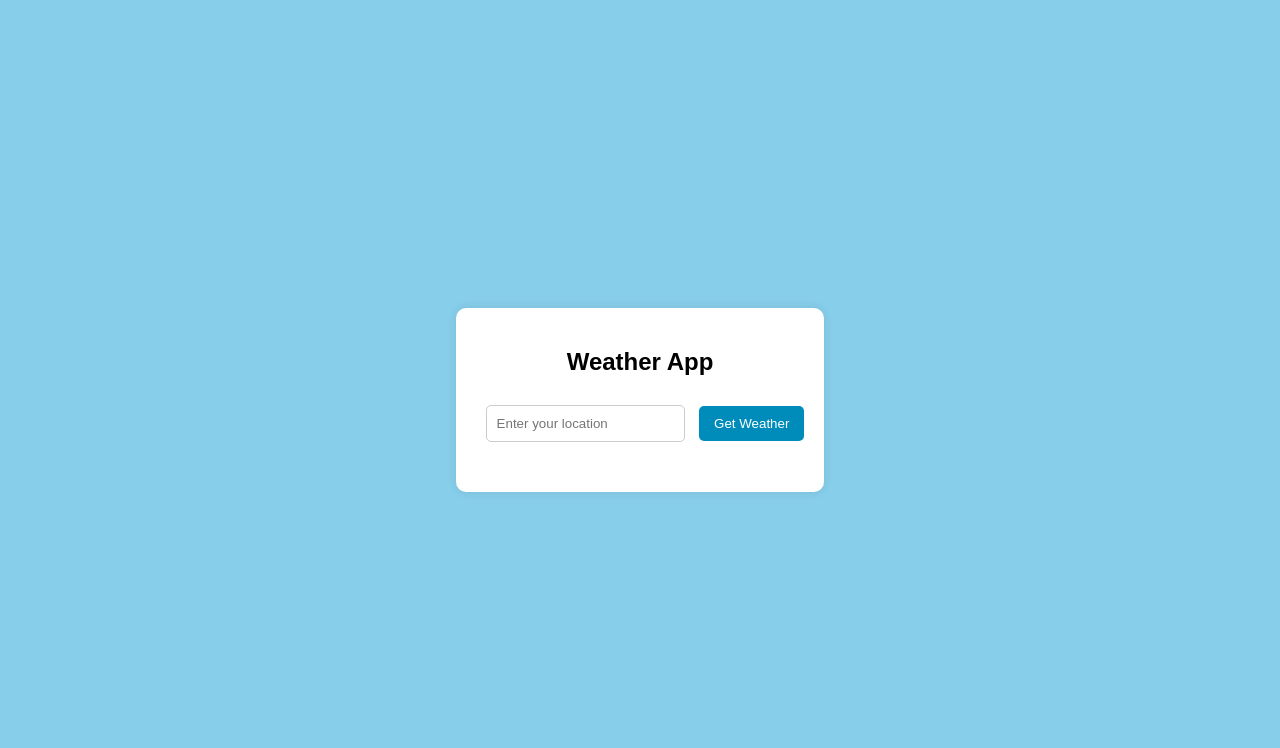
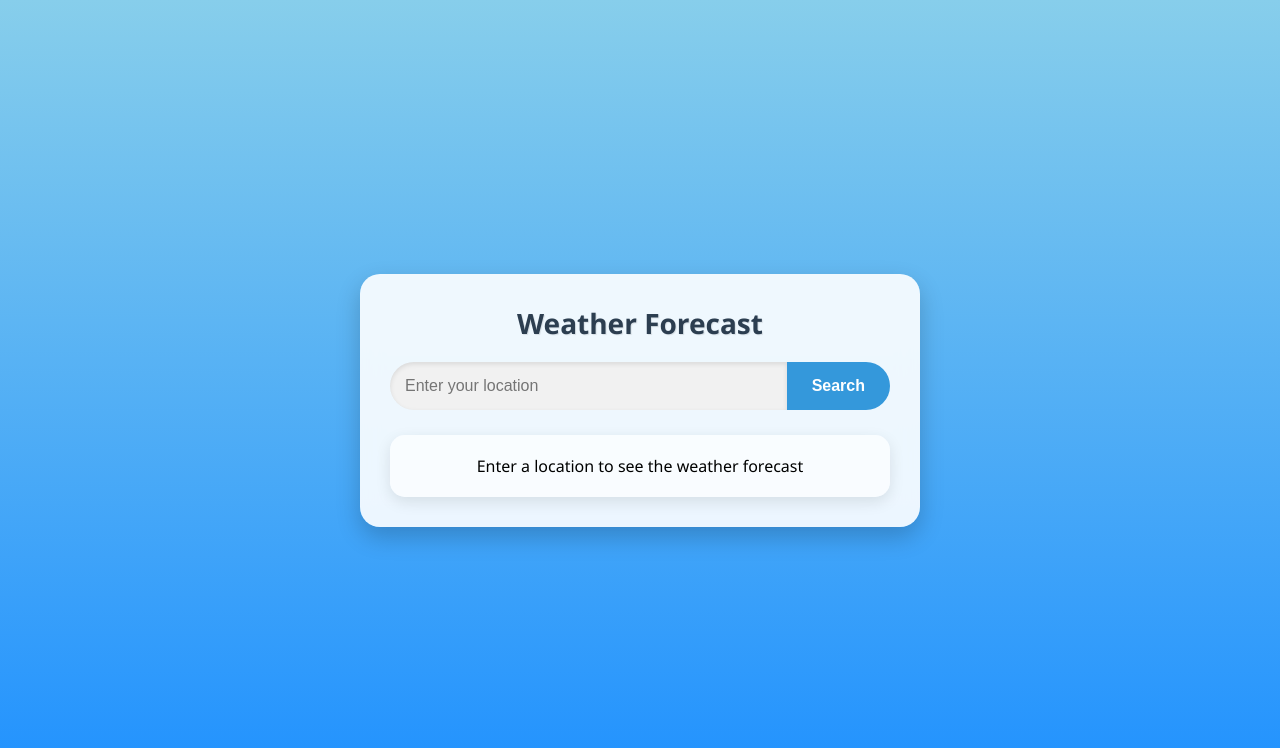
Before and after one commit to Karthiknayak26/wheather_api, a plain HTML site: page index.html in a window 1280 px wide. Drawn offline with Linux system fonts and the light colour scheme.

Commit message:
Update index.html

```diff
--- a/index.html
+++ b/index.html
@@ -7,86 +7,204 @@
   <title>Weather App</title>
   <style>
     body {
-      font-family: Arial, sans-serif;
+      font-family: 'Segoe UI', Tahoma, Geneva, Verdana, sans-serif;
+      margin: 0;
+      padding: 0;
+      min-height: 100vh;
+      background: linear-gradient(to bottom, #87CEEB, #1E90FF);
       display: flex;
       justify-content: center;
       align-items: center;
-      height: 100vh;
-      background-color: #87CEEB;
-      margin: 0;
+      transition: background 0.5s ease;
     }
 
     .container {
+      background: rgba(255, 255, 255, 0.9);
+      border-radius: 20px;
+      box-shadow: 0 10px 25px rgba(0, 0, 0, 0.2);
+      width: 90%;
+      max-width: 500px;
+      padding: 30px;
       text-align: center;
-      background: white;
-      padding: 20px;
-      border-radius: 10px;
-      box-shadow: 0px 0px 10px rgba(0, 0, 0, 0.1);
+      backdrop-filter: blur(10px);
+    }
+
+    h2 {
+      color: #2C3E50;
+      margin-top: 0;
+      margin-bottom: 20px;
+      font-size: 28px;
+      text-shadow: 1px 1px 1px rgba(0, 0, 0, 0.1);
+    }
+
+    .search-box {
+      display: flex;
+      margin-bottom: 25px;
     }
 
     input {
-      padding: 10px;
-      margin: 10px;
-      border: 1px solid #ccc;
-      border-radius: 5px;
+      flex: 1;
+      padding: 15px;
+      border: none;
+      border-radius: 50px 0 0 50px;
+      font-size: 16px;
+      background: #f1f1f1;
+      box-shadow: inset 0 2px 5px rgba(0, 0, 0, 0.1);
+      outline: none;
     }
 
     button {
-      padding: 10px 15px;
+      background: #3498DB;
+      color: white;
       border: none;
-      background-color: #008CBA;
-      color: white;
-      border-radius: 5px;
+      border-radius: 0 50px 50px 0;
+      padding: 0 25px;
       cursor: pointer;
+      transition: background 0.3s;
+      font-size: 16px;
+      font-weight: bold;
+    }
+
+    button:hover {
+      background: #2980B9;
     }
 
     #weather-result {
       margin-top: 20px;
-      font-size: 20px;
+      padding: 20px;
+      border-radius: 15px;
+      background: rgba(255, 255, 255, 0.7);
+      box-shadow: 0 5px 15px rgba(0, 0, 0, 0.1);
+      font-weight: normal;
+      transition: all 0.3s ease;
+    }
+
+    .weather-info {
+      display: none;
+      margin-top: 20px;
+    }
+
+    .location-name {
+      font-size: 26px;
+      color: #2C3E50;
+      margin-bottom: 10px;
+    }
+
+    .temperature {
+      font-size: 48px;
       font-weight: bold;
+      color: #E74C3C;
+      margin: 10px 0;
+    }
+
+    .date-time {
+      display: flex;
+      justify-content: space-around;
+      margin: 15px 0;
+      color: #7F8C8D;
+      font-size: 14px;
+    }
+
+    .weather-icon {
+      font-size: 60px;
+      margin: 15px 0;
+    }
+
+    @media (max-width: 600px) {
+      .container {
+        width: 95%;
+        padding: 20px;
+      }
+
+      h2 {
+        font-size: 24px;
+      }
+
+      .temperature {
+        font-size: 36px;
+      }
     }
   </style>
 </head>
 
 <body>
   <div class="container">
-    <h2>Weather App</h2>
-    <input type="text" id="location" placeholder="Enter your location">
-    <button onclick="getWeather()">Get Weather</button>
-    <div id="weather-result"></div>
+    <h2>Weather Forecast</h2>
+    <div class="search-box">
+      <input type="text" id="location" placeholder="Enter your location">
+      <button onclick="getWeather()">Search</button>
+    </div>
+
+    <div id="weather-result">Enter a location to see the weather forecast</div>
   </div>
 
   <script>
     async function getWeather() {
       const location = document.getElementById('location').value;
+      const resultDiv = document.getElementById('weather-result');
+
       if (!location) {
-        alert('Please enter a location');
+        resultDiv.innerHTML = 'Please enter a location';
         return;
       }
 
+      resultDiv.innerHTML = 'Loading...';
+
       const apiKey = 'c3881d270c26430a85e134754250203';
-      const url = `http://api.weatherapi.com/v1/current.json?key=${apiKey}&q=${location}&aqi=yes`;
+      const url = `https://api.weatherapi.com/v1/current.json?key=${apiKey}&q=${location}&aqi=yes`;
 
       try {
         const response = await fetch(url);
         const data = await response.json();
 
         if (data.error) {
-          document.getElementById('weather-result').innerHTML = `Error: ${data.error.message}`;
+          resultDiv.innerHTML = `Error: ${data.error.message}`;
         } else {
           const dateTime = new Date(data.location.localtime);
           const day = dateTime.toLocaleDateString('en-US', { weekday: 'long' });
           const date = dateTime.toLocaleDateString();
-          const time = dateTime.toLocaleTimeString();
+          const time = dateTime.toLocaleTimeString([], { hour: '2-digit', minute: '2-digit' });
 
-          document.getElementById('weather-result').innerHTML =
-            `Temperature in ${data.location.name}: ${data.current.temp_c}°C<br>
-                        Day: ${day}<br>
-                        Date: ${date}<br>
-                        Time: ${time}`;
+          // Change background gradient based on temperature
+          let tempC = data.current.temp_c;
+          let bgGradient = '';
+
+          if (tempC > 30) {
+            // Hot weather
+            bgGradient = 'linear-gradient(to bottom, #FF9966, #FF5E62)';
+          } else if (tempC > 20) {
+            // Warm weather
+            bgGradient = 'linear-gradient(to bottom, #FFEB3B, #FFA726)';
+          } else if (tempC > 10) {
+            // Mild weather
+            bgGradient = 'linear-gradient(to bottom, #87CEEB, #3498DB)';
+          } else if (tempC > 0) {
+            // Cool weather
+            bgGradient = 'linear-gradient(to bottom, #81D4FA, #4FC3F7)';
+          } else {
+            // Cold weather
+            bgGradient = 'linear-gradient(to bottom, #B2EBF2, #26C6DA)';
+          }
+
+          document.body.style.background = bgGradient;
+
+          resultDiv.innerHTML = `
+                        <div class="location-name">${data.location.name}, ${data.location.country}</div>
+                        <div class="temperature">${tempC}°C</div>
+                        <div class="condition">${data.current.condition.text}</div>
+                        <div class="date-time">
+                            <span>${day}</span>
+                            <span>${date}</span>
+                            <span>${time}</span>
+                        </div>
+                        <div class="additional-info">
+                            <p>Humidity: ${data.current.humidity}%</p>
+                            <p>Wind: ${data.current.wind_kph} km/h</p>
+                        </div>
+                    `;
         }
       } catch (error) {
-        document.getElementById('weather-result').innerHTML = 'Failed to fetch weather data';
+        resultDiv.innerHTML = 'Failed to fetch weather data. Please try again.';
       }
     }
   </script>
```
